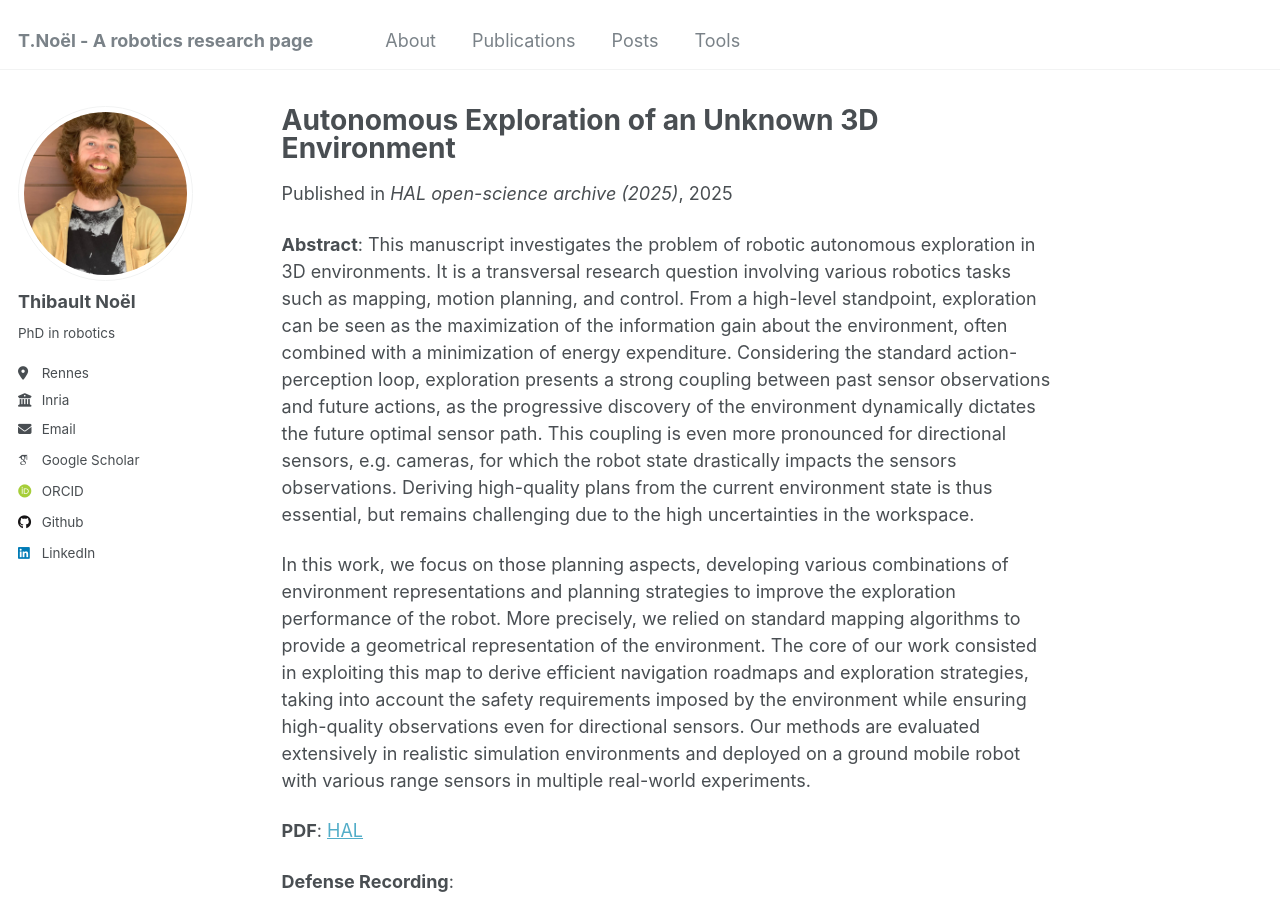
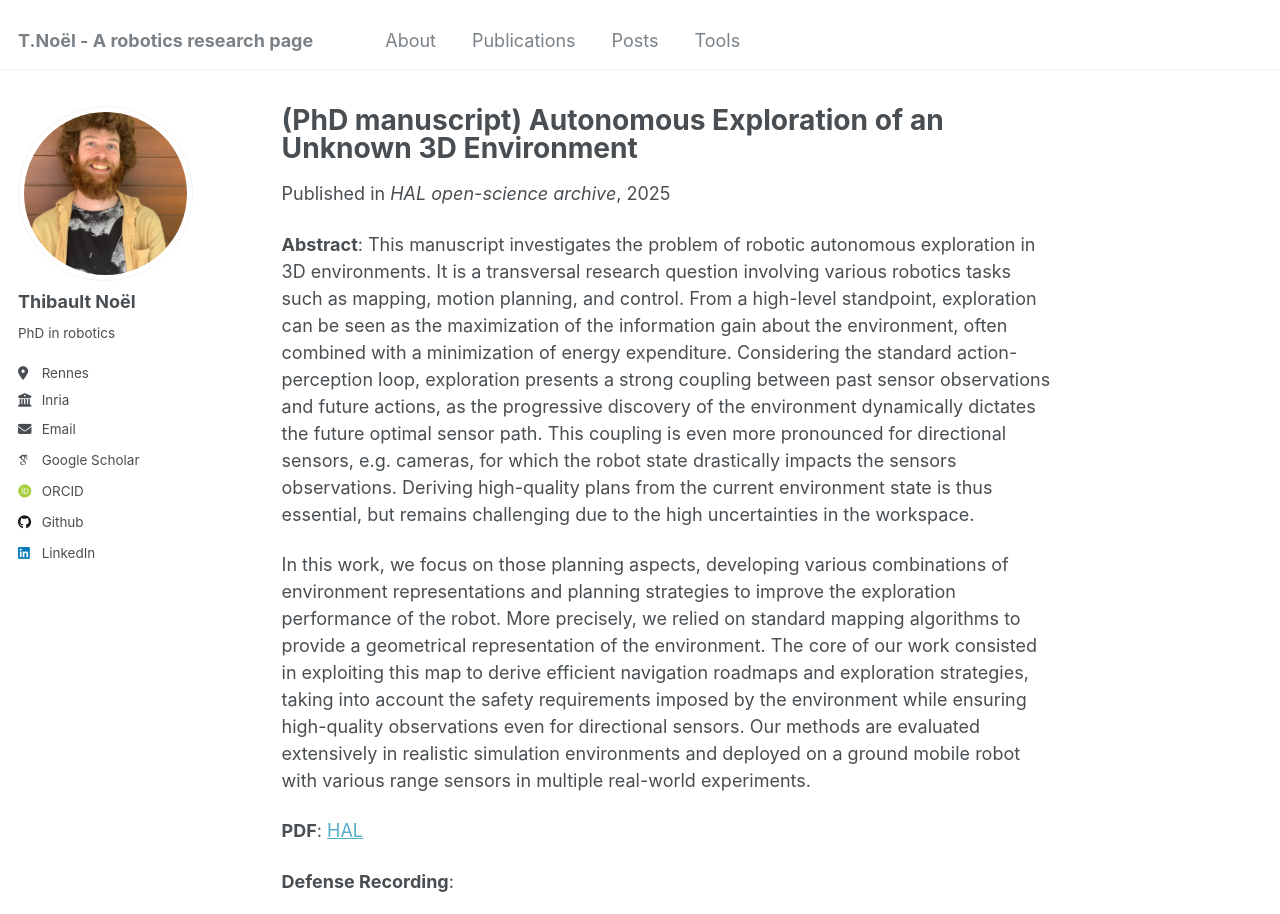
Before and after one commit to thibnoel/thibnoel.github.io, a Jekyll site: the page built from _publications/phd_manuscript.md, in a window 1280 px wide and 1400 px high, cut to the strip 0-914 px from the top of the window. Built offline with Jekyll 4.4.1, drawn with Linux system fonts in a browser that asks for light colours; some web fonts are replaced.

Commit message:
fix phd manuscript

```diff
--- a/_publications/phd_manuscript.md
+++ b/_publications/phd_manuscript.md
@@ -1,17 +1,18 @@
 ---
-title: "Autonomous Exploration of an Unknown 3D Environment"
+title: "(PhD manuscript) Autonomous Exploration of an Unknown 3D Environment"
 collection: publications
 category: other
 # # permalink: /publications/2009-10-01-paper-title-number-1
 excerpt:
 date: 2025-01-24
-venue: 'HAL open-science archive (2025)'
+venue: 'HAL open-science archive'
 # # slidesurl: 'http://academicpages.github.io/files/slides1.pdf'
 # # paperurl: 'http://academicpages.github.io/files/paper1.pdf'
 citation: 'T. Noël, "Autonomous exploration of an unknown 3D environment". Robotics [cs.RO]. Université de Rennes, 2025. English. ⟨NNT : 2025URENS005⟩. ⟨tel-05127636⟩'
 tags:
     - "path-planning"
     - "exploration"
+    - "phd"
 ---
 
 **Abstract**: This manuscript investigates the problem of robotic autonomous exploration in 3D environments. It is a transversal research question involving various robotics tasks such as mapping, motion planning, and control. From a high-level standpoint, exploration can be seen as the maximization of the information gain about the environment, often combined with a minimization of energy expenditure. Considering the standard action-perception loop, exploration presents a strong coupling between past sensor observations and future actions, as the progressive discovery of the environment dynamically dictates the future optimal sensor path. This coupling is even more pronounced for directional sensors, e.g. cameras, for which the robot state drastically impacts the sensors observations. Deriving high-quality plans from the current environment state is thus essential, but remains challenging due to the high uncertainties in the workspace.
@@ -21,4 +22,4 @@ In this work, we focus on those planning aspects, developing various combination
 **PDF**: [HAL](https://theses.hal.science/tel-05127636/)
 
 **Defense Recording**:
-<iframe width="640" height="390" src="https://www.youtube.com/watch?v=nihoO_knoOc" frameborder="0" allowfullscreen></iframe>
+<iframe width="640" height="390" src="https://www.youtube.com/embed/nihoO_knoOc?si=cyB26G4oBw7HubOe" frameborder="0" allowfullscreen></iframe>
```
